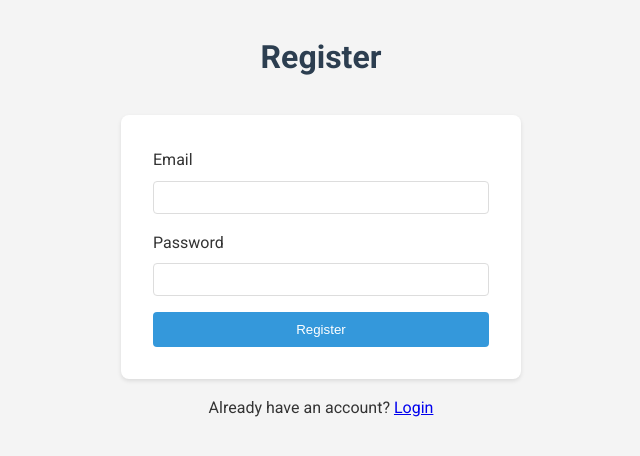
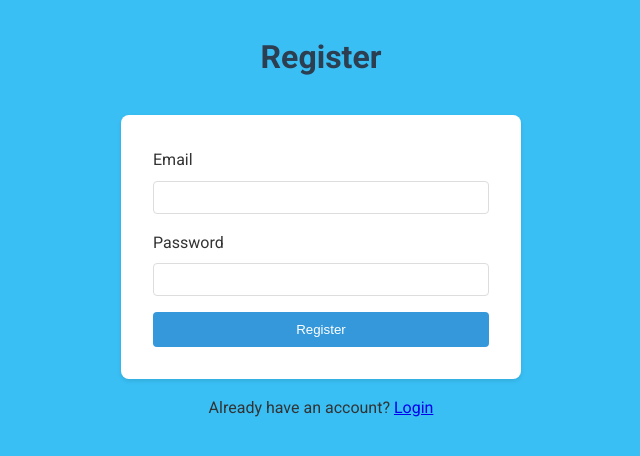
Before and after one commit to justinepdevasia/cloudnative-development, a Flask app: page /register in a window 1280 px wide. Shown: the top 456 px of the page, without its empty margins (319-959 px from the left). Run offline with Flask 3, Linux system fonts and the light colour scheme.

Commit message:
add blue background

```diff
--- a/static/styles.css
+++ b/static/styles.css
@@ -8,7 +8,7 @@ body {
     font-family: 'Roboto', sans-serif;
     line-height: 1.6;
     color: #333;
-    background-color: #f4f4f4;
+    background-color: #39bff4;
 }
 
 .container {
```
